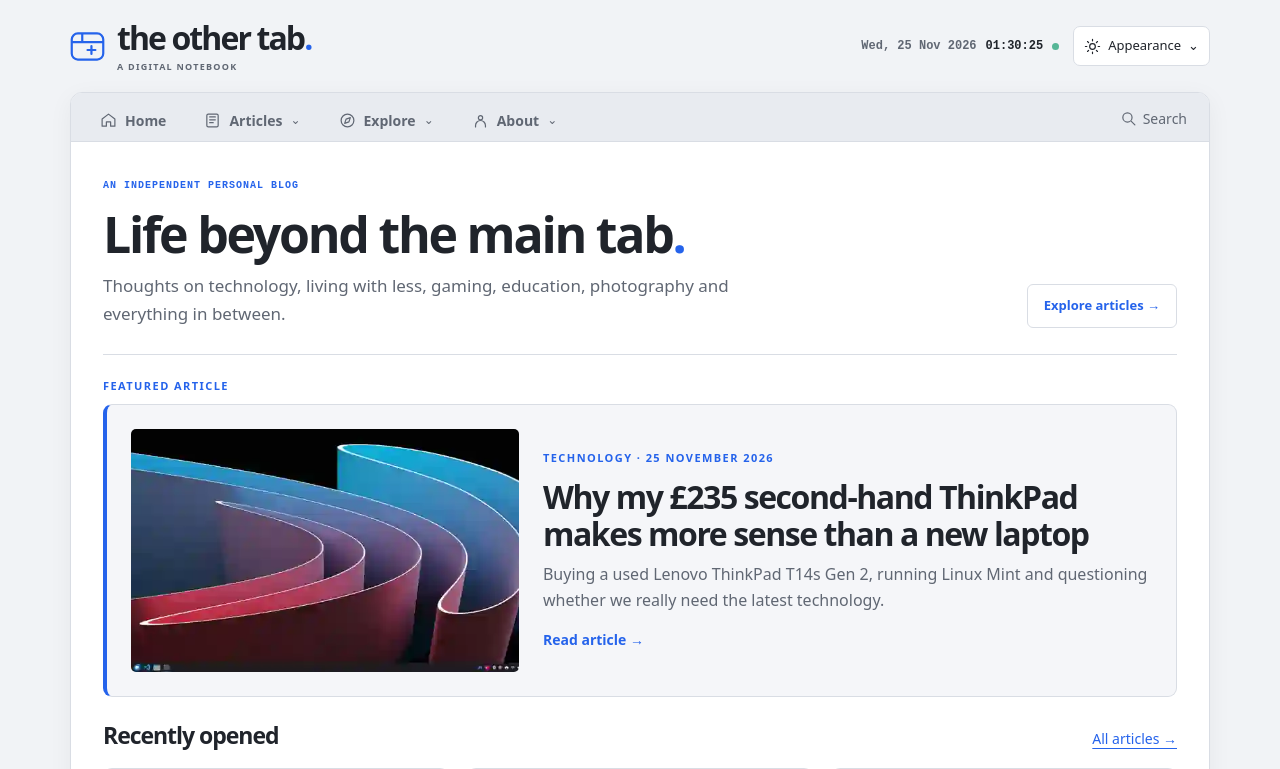
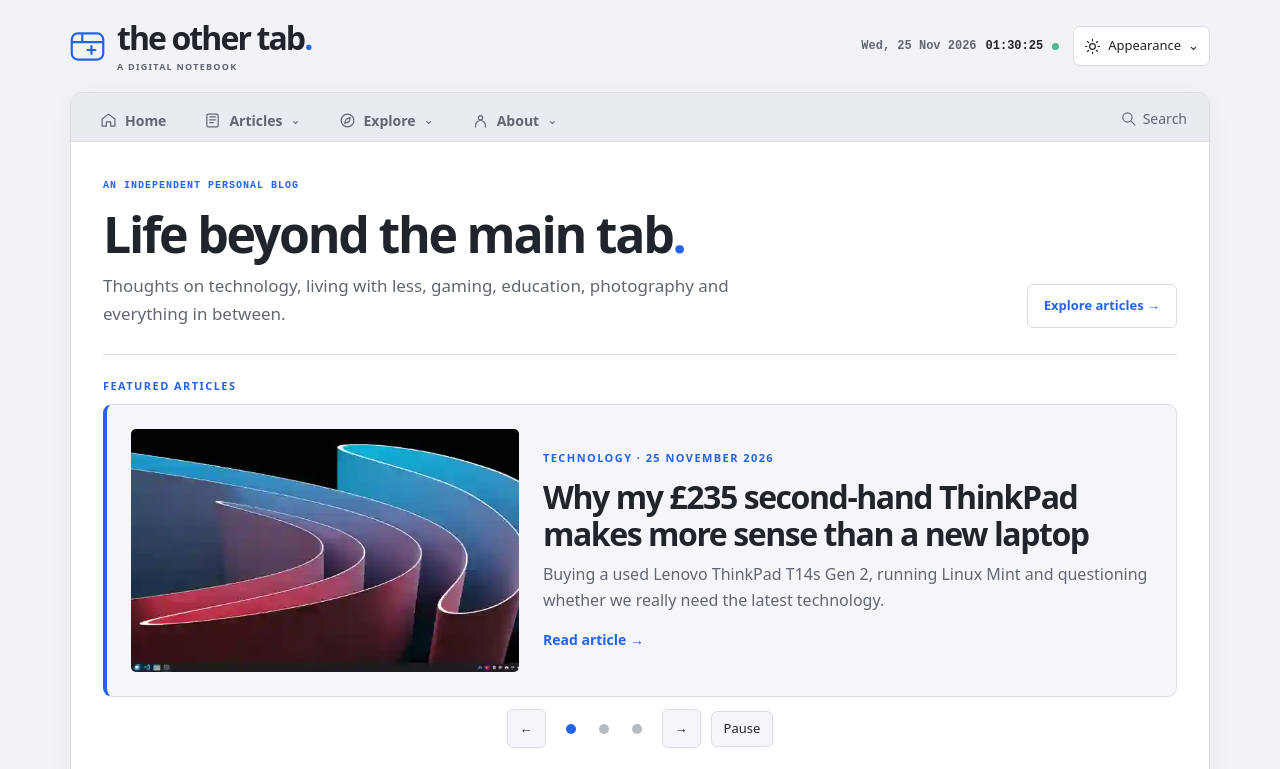
Before and after one commit to jrewillis-bit/theothertab, a Jekyll site: the page built from index.html, in a window 1280 px wide and 1400 px high. Shown: the top 769 px of the window. Built offline with Jekyll 4.4.1, drawn with Linux system fonts in a browser that asks for light colours; grey boxes are pictures that could not be loaded.

Commit message:
Rotate three curated featured articles with accessible carousel controls

```diff
--- a/index.html
+++ b/index.html
@@ -3,4 +3,89 @@ layout: default
 title: Home
 ---
 <section class="hero"><div><p class="eyebrow">An independent personal blog</p><h1>Life beyond the main tab<span class="accent">.</span></h1><p class="intro">Thoughts on technology, living with less, gaming, education, photography and everything in between.</p></div><a class="button" href="{{ '/archive/' | relative_url }}">Explore articles →</a></section>
-{% assign pinned = site.posts | where: "featured", true | first %}{% if pinned %}<section class="featured-section" aria-labelledby="featured-heading"><h2 id="featured-heading" class="eyebrow">Featured article</h2><a class="featured-card" href="{{ pinned.url | relative_url }}">{% if pinned.cover %}<img src="{{ pinned.cover | relative_url }}" alt="" loading="lazy">{% endif %}<div><p class="eyebrow">{{ pinned.category | escape }} · {{ pinned.date | date: '%-d %B %Y' }}</p><h2>{{ pinned.title | escape }}</h2><p>{{ pinned.description | default: pinned.excerpt | strip_html | escape }}</p><span class="featured-read">Read article →</span></div></a></section>{% endif %}<div class="section-head"><h2>Recently opened</h2><a href="{{ '/archive/' | relative_url }}">All articles →</a></div>{% if pinned %}{% assign latest = site.posts | where_exp: 'item', 'item.url != pinned.url' | slice: 0, 6 %}{% else %}{% assign latest = site.posts | slice: 0, 6 %}{% endif %}{% include post-list.html posts=latest %}
+{% assign featured_slugs = 'my-235-thinkpad-running-linux-mint|film-review-fico-my-stuff|the-hidden-cost-of-constant-notifications' | split: '|' %}
+{% assign featured_posts = '' | split: ',' %}
+{% for slug in featured_slugs %}
+  {% for post in site.posts %}
+    {% assign post_slug = post.url | split: '/' | last %}
+    {% if post_slug == slug %}
+      {% assign featured_posts = featured_posts | push: post %}
+      {% break %}
+    {% endif %}
+  {% endfor %}
+{% endfor %}
+{% if featured_posts.size > 0 %}
+<section class="featured-section featured-carousel" aria-labelledby="featured-heading" aria-roledescription="carousel">
+  <h2 id="featured-heading" class="eyebrow">Featured articles</h2>
+  <div class="featured-viewport" id="featured-viewport">
+    {% for post in featured_posts %}
+    <div class="featured-slide" role="group" aria-roledescription="slide" aria-label="{{ forloop.index }} of {{ featured_posts.size }}"{% unless forloop.first %} hidden{% endunless %}>
+      <a class="featured-card" href="{{ post.url | relative_url }}">
+        {% if post.cover %}<img src="{{ post.cover | relative_url }}" alt=""{% unless forloop.first %} loading="lazy"{% endunless %}>{% endif %}
+        <div><p class="eyebrow">{{ post.category | escape }} · {{ post.date | date: '%-d %B %Y' }}</p><h2>{{ post.title | escape }}</h2><p>{{ post.description | default: post.excerpt | strip_html | escape }}</p><span class="featured-read">Read article →</span></div>
+      </a>
+    </div>
+    {% endfor %}
+  </div>
+  {% if featured_posts.size > 1 %}
+  <div class="featured-controls" hidden>
+    <button type="button" id="featured-prev" aria-label="Previous featured article" aria-controls="featured-viewport">←</button>
+    <div class="featured-dots" role="group" aria-label="Choose featured article">
+      {% for post in featured_posts %}<button type="button" class="featured-dot" data-slide="{{ forloop.index0 }}" aria-label="Show {{ post.title | escape }}" aria-current="{% if forloop.first %}true{% else %}false{% endif %}"></button>{% endfor %}
+    </div>
+    <button type="button" id="featured-next" aria-label="Next featured article" aria-controls="featured-viewport">→</button>
+    <button type="button" id="featured-pause" aria-label="Pause automatic rotation" aria-controls="featured-viewport">Pause</button>
+  </div>
+  {% endif %}
+</section>
+<style>
+.featured-viewport{display:grid}
+.featured-slide{grid-area:1/1;min-width:0;display:flex}
+.featured-slide[hidden]{display:flex!important;visibility:hidden;pointer-events:none}
+.featured-slide .featured-card{width:100%;box-sizing:border-box}
+.featured-slide:not([hidden]){animation:featured-in .4s ease-out}
+.featured-controls{display:flex;align-items:center;justify-content:center;gap:10px;margin:12px 0 0}
+.featured-controls[hidden]{display:none}
+.featured-controls button{font:inherit;font-size:13px;color:var(--ink);background:var(--soft);border:1px solid var(--line);border-radius:6px;min-width:36px;min-height:36px;cursor:pointer}
+.featured-controls button:focus-visible{outline:2px solid var(--accent);outline-offset:3px}
+.featured-dots{display:flex;align-items:center;gap:3px}
+.featured-dots .featured-dot{width:30px;min-width:30px;border:0;background:transparent;position:relative}
+.featured-dot:after{content:'';position:absolute;inset:13px 10px;border-radius:50%;background:var(--muted);opacity:.45}
+.featured-dot[aria-current=true]:after{background:var(--accent);opacity:1}
+#featured-pause{padding:0 12px}
+@keyframes featured-in{from{opacity:.3;transform:translateX(7px)}to{opacity:1;transform:translateX(0)}}
+@media(prefers-reduced-motion:reduce){.featured-slide:not([hidden]){animation:none}}
+</style>
+<script>
+(()=>{
+const root=document.querySelector('.featured-carousel');if(!root)return;
+const slides=[...root.querySelectorAll('.featured-slide')],controls=root.querySelector('.featured-controls');if(slides.length<2||!controls)return;
+const dots=[...root.querySelectorAll('.featured-dot')],pause=root.querySelector('#featured-pause'),motion=matchMedia('(prefers-reduced-motion: reduce)');
+let index=0,timer=null,paused=motion.matches,hover=false,focus=false;
+function show(i){index=(i+slides.length)%slides.length;slides.forEach((slide,n)=>{slide.hidden=n!==index;slide.inert=n!==index;slide.setAttribute('aria-hidden',String(n!==index))});dots.forEach((dot,n)=>dot.setAttribute('aria-current',String(n===index)))}
+function schedule(){clearInterval(timer);timer=null;if(!paused&&!hover&&!focus&&!document.hidden)timer=setInterval(()=>show(index+1),6000)}
+function sync(){pause.textContent=paused?'Play':'Pause';pause.setAttribute('aria-label',paused?'Start automatic rotation':'Pause automatic rotation');schedule()}
+function manual(i){show(i);schedule()}
+root.querySelector('#featured-prev').onclick=()=>manual(index-1);
+root.querySelector('#featured-next').onclick=()=>manual(index+1);
+dots.forEach((dot,n)=>dot.onclick=()=>manual(n));
+pause.onclick=()=>{paused=!paused;sync()};
+root.addEventListener('mouseenter',()=>{hover=true;schedule()});
+root.addEventListener('mouseleave',()=>{hover=false;schedule()});
+root.addEventListener('focusin',()=>{focus=true;schedule()});
+root.addEventListener('focusout',e=>{if(!root.contains(e.relatedTarget)){focus=false;schedule()}});
+document.addEventListener('visibilitychange',schedule);
+motion.addEventListener('change',e=>{if(e.matches)paused=true;sync()});
+show(0);controls.hidden=false;sync();
+})();
+</script>
+{% endif %}
+<div class="section-head"><h2>Recently opened</h2><a href="{{ '/archive/' | relative_url }}">All articles →</a></div>
+{% assign recent_posts = '' | split: ',' %}
+{% for post in site.posts %}
+  {% unless featured_posts contains post %}
+    {% assign recent_posts = recent_posts | push: post %}
+    {% if recent_posts.size == 6 %}{% break %}{% endif %}
+  {% endunless %}
+{% endfor %}
+{% include post-list.html posts=recent_posts %}
```
